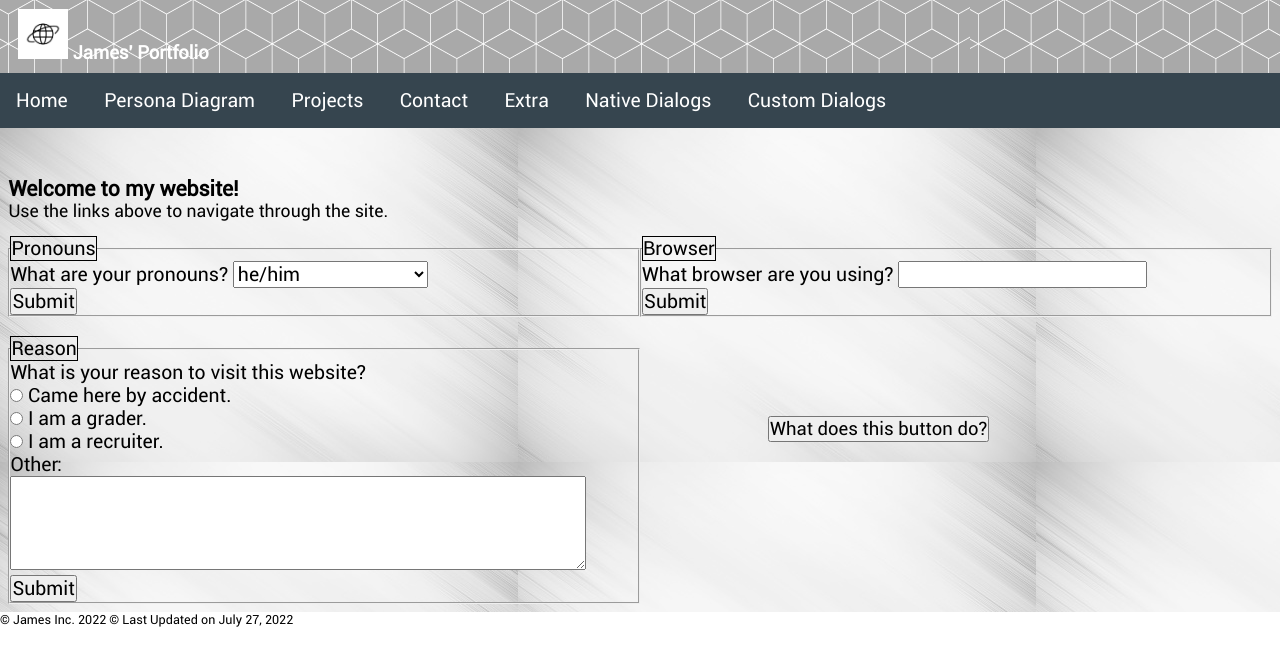
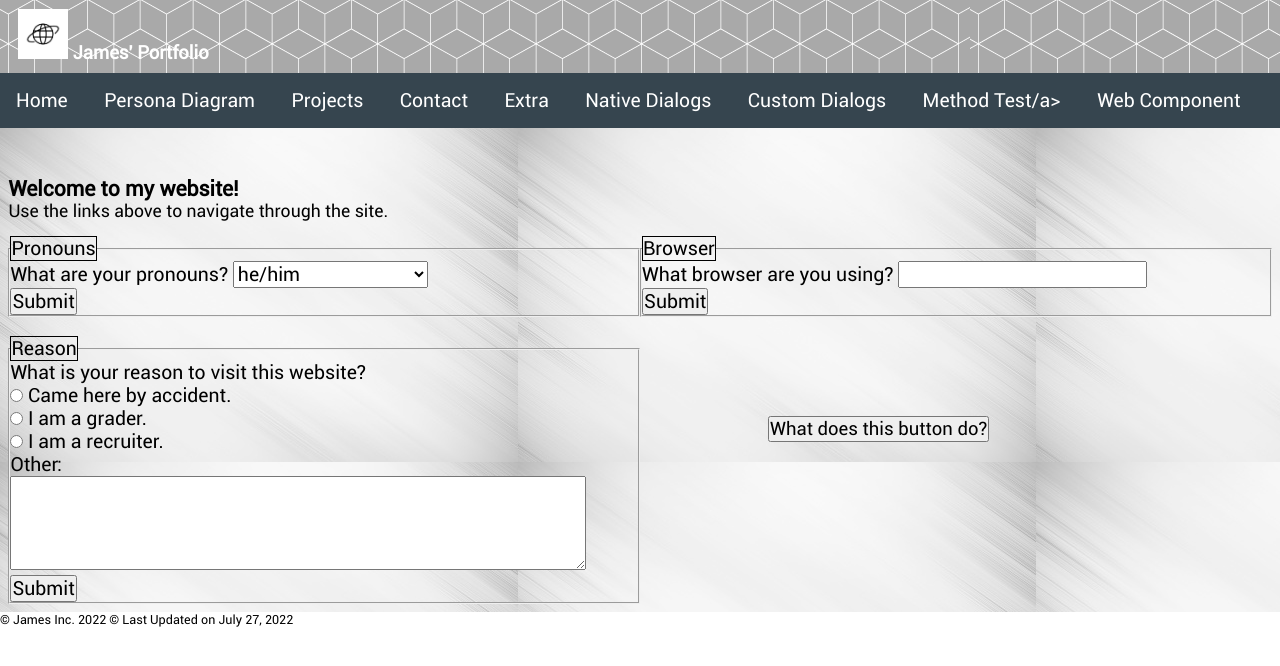
Before and after one commit to howtojames/cse134b-hw5, a plain HTML site: page index.html in a window 1280 px wide. Drawn offline with Linux system fonts and the light colour scheme.

Commit message:
1st commit

```diff
--- a/index.html
+++ b/index.html
@@ -27,6 +27,8 @@
                 <a href="extra.html">Extra</a>
                 <a href="nativedialogs.html">Native Dialogs</a>
                 <a href="customdialog.html">Custom Dialogs</a>
+                <a href="methodtest.html">Method Test/a>
+                <a href="webcomponent.html">Web Component</a>
 
                 </ul>
             </nav>
```
